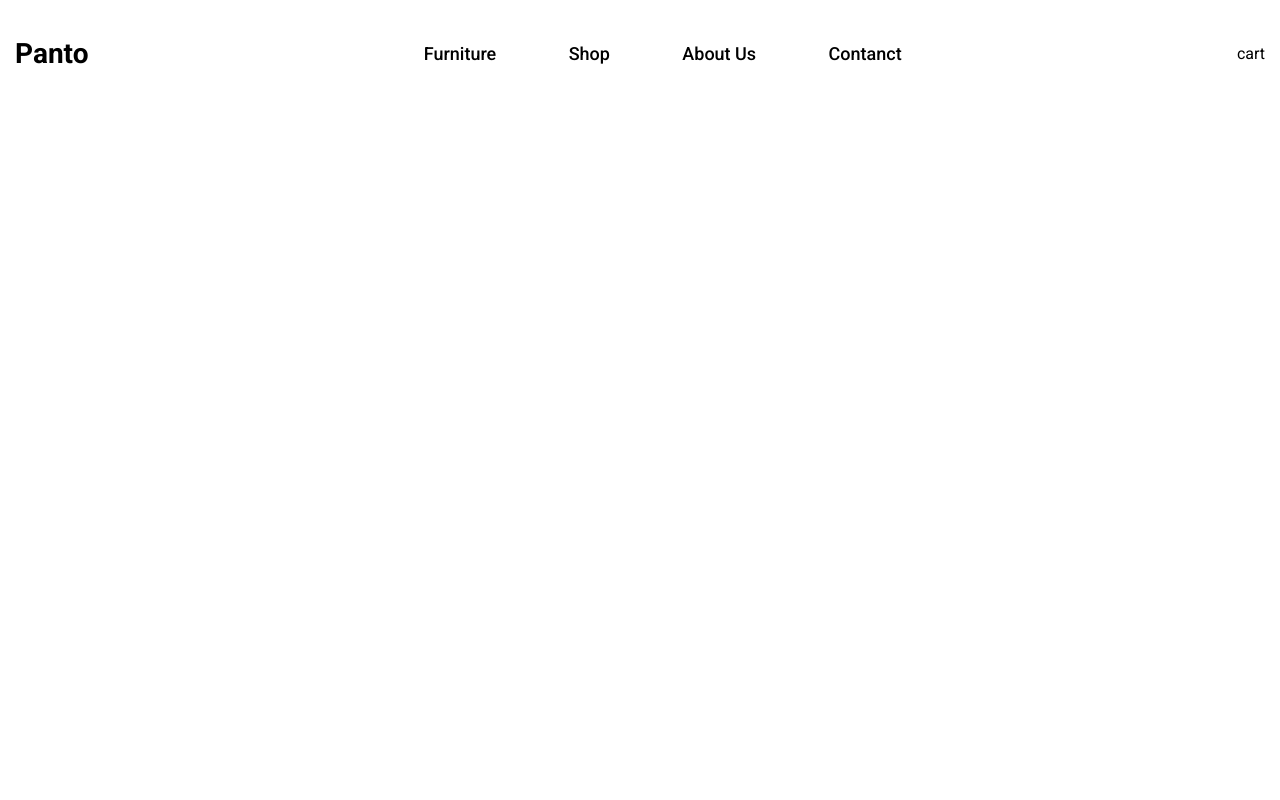
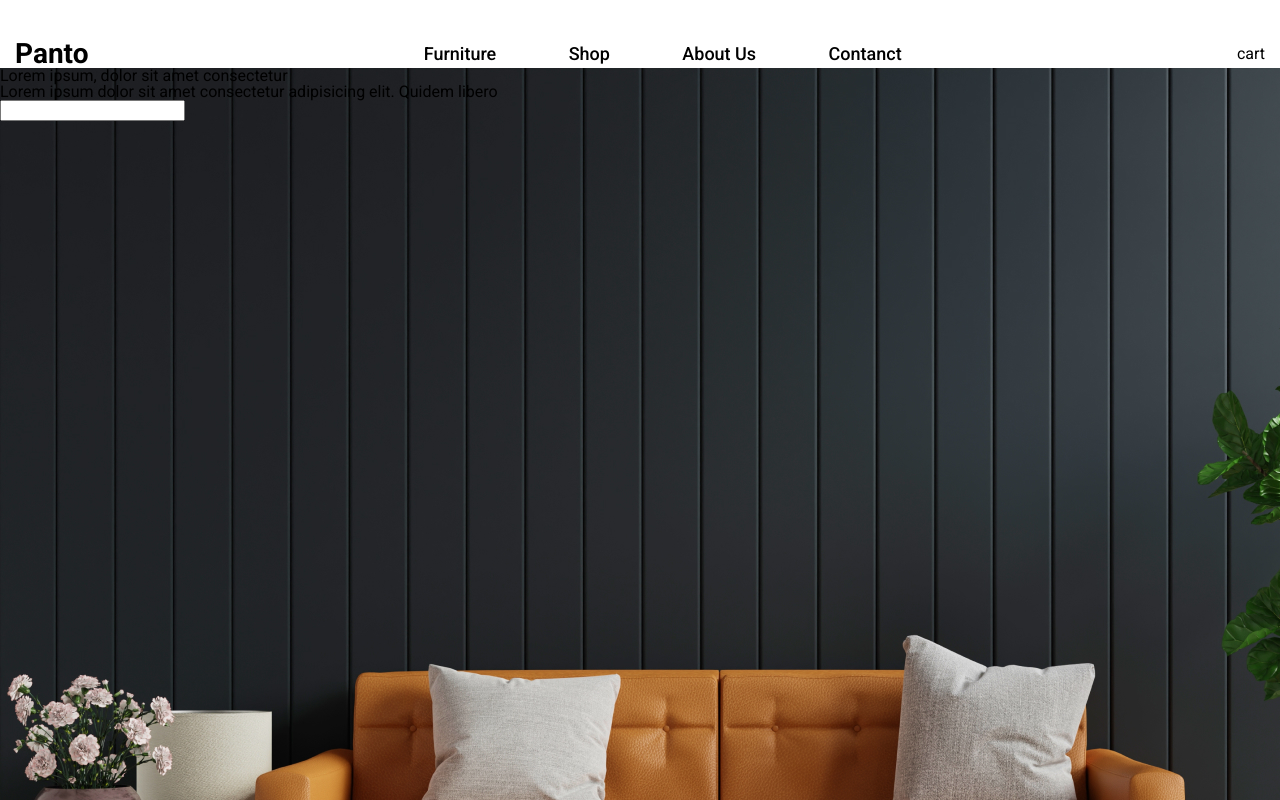
Before and after one commit to Nino5982/interior-design, a plain HTML site: page index.html in a window 1280 px wide. Shown: the top 800 px of the page. Drawn offline with Linux system fonts and the light colour scheme.

Commit message:
feat: add html structure for header, hero sesction.  css styles for header

```diff
--- a/index.html
+++ b/index.html
@@ -49,7 +49,16 @@
     <main>
       <section class="hero">
         <div class="hero__wrapper">
-          <div class="hero__content"></div>
+          <div class="hero__content">
+            <h1>Lorem ipsum, dolor sit amet consectetur</h1>
+            <p>
+              Lorem ipsum dolor sit amet consectetur adipisicing elit. Quidem
+              libero
+            </p>
+            <form action="##">
+              <input type="search"  />
+            </form>
+          </div>
         </div>
       </section>
     </main>
--- a/styles/style.css
+++ b/styles/style.css
@@ -64,3 +64,14 @@ header {
 .list--menu:hover .header__dropdown-menu {
     display: flex;
 }
+
+
+.hero__wrapper{
+    background: url(../assets/images/hero.jpg) no-repeat;
+position: relative;
+    height: 1084px;
+
+}
+.hero__content{
+    position: absolute;
+}
```
